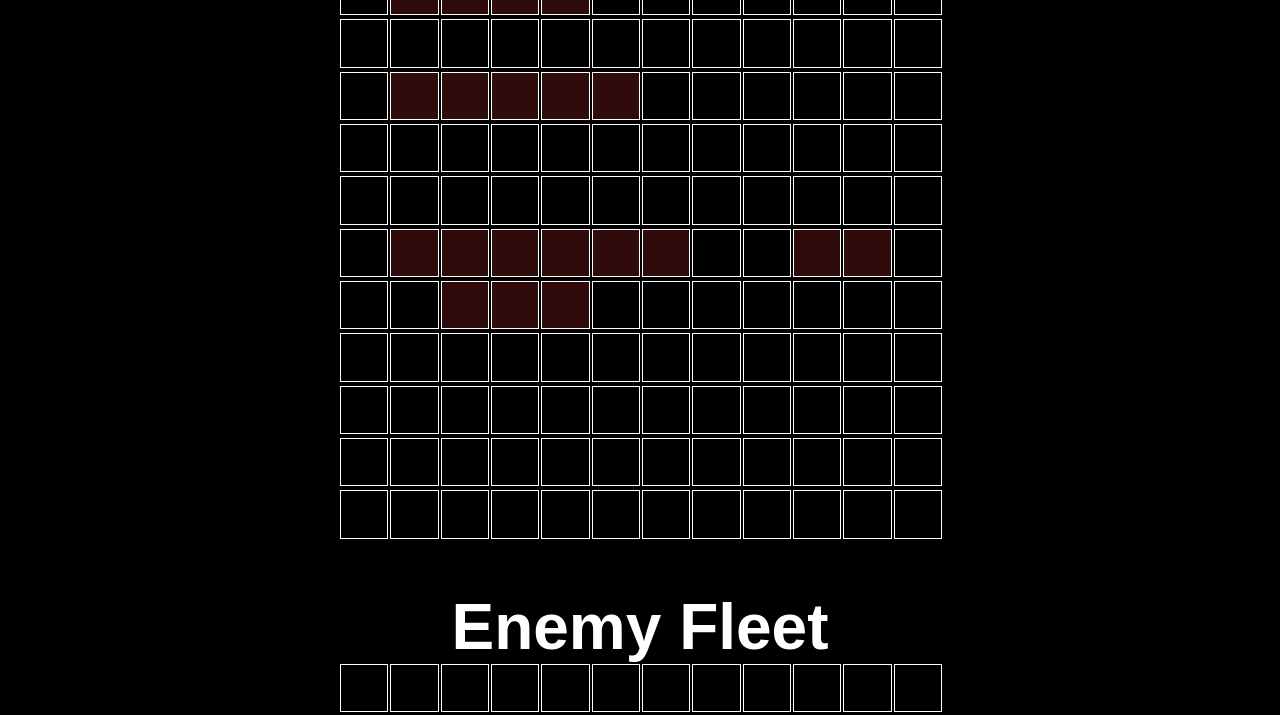
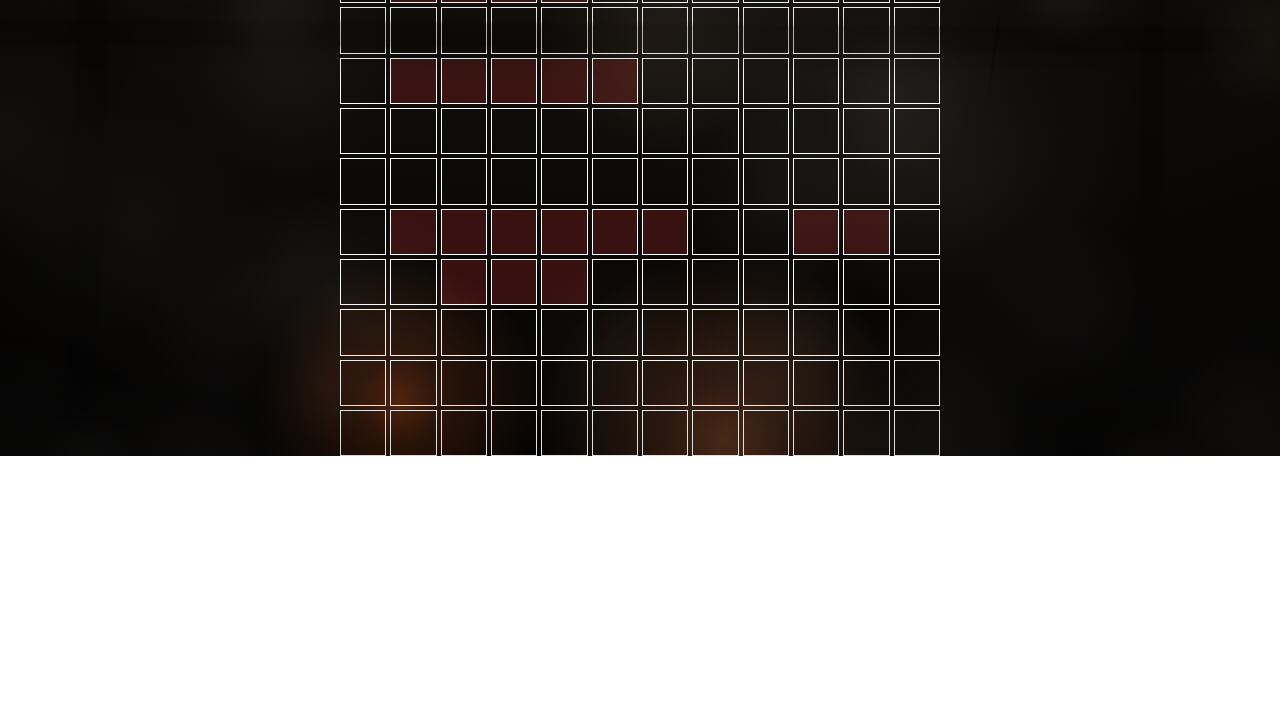
Before and after one commit to Louis-dub/carribbean_battle_odin, a website built with webpack: page src/template.html in a window 1280 px wide. Shown: the part 344-1059 px from the top of the page. After the commit the page ends 800 px from the top, so only its background shows below. Built offline with nearby package versions, Linux system fonts and the light colour scheme; a web font is replaced by a local one.

Commit message:
ADD: background

```diff
--- /dev/null
+++ b/src/backgroud/index.js
@@ -0,0 +1,198 @@
+import './styles.css';
+
+function noise2(t, seed){
+    return Math.sin(t * 0.9 + seed) * 0.6
+        + Math.sin(t * 2.3 + seed * 1.7) * 0.3
+        + Math.sin(t * 5.1 + seed * 3.1) * 0.1;
+}
+
+class SmokeParticle{
+    constructor(w, h){ this.reset(w, h, true); }
+    reset(w, h, initial){
+        this.seed = Math.random() * 1000;
+        this.x = Math.random() * w;
+        this.y = initial ? h * (0.5 + Math.random() * 0.6) : h + 60;
+        this.radius = 50 + Math.random() * 110;
+        this.baseSpeed = 0.12 + Math.random() * 0.22;
+        this.driftAmp = 8 + Math.random() * 18;
+        this.maxLife = 900 + Math.random() * 700;
+        this.life = initial ? Math.random() * this.maxLife : 0;
+        this.warmth = Math.random();
+    }
+    update(w, h, t){
+        this.life++;
+        this.y -= this.baseSpeed;
+        this.x += noise2(t * 0.01, this.seed) * (this.driftAmp * 0.02);
+        if (this.life > this.maxLife || this.y < -this.radius){
+            this.reset(w, h, false);
+        }
+    }
+    alpha(){
+        const lifeRatio = this.life / this.maxLife;
+        let a;
+        if (lifeRatio < 0.15) a = lifeRatio / 0.15;
+        else if (lifeRatio > 0.75) a = (1 - lifeRatio) / 0.25;
+        else a = 1;
+        return Math.max(0, Math.min(1, a)) * 0.16;
+    }
+    draw(ctx){
+        const a = this.alpha();
+        if (a <= 0.002) return;
+        const g = ctx.createRadialGradient(this.x, this.y, 0, this.x, this.y, this.radius);
+        const warm = this.warmth > 0.85;
+        const rgb = warm ? '90, 68, 50' : '54, 50, 46';
+        g.addColorStop(0, `rgba(${rgb}, ${a})`);
+        g.addColorStop(0.5, `rgba(${rgb}, ${a * 0.55})`);
+        g.addColorStop(1, `rgba(${rgb}, 0)`);
+        ctx.fillStyle = g;
+        ctx.beginPath();
+        ctx.arc(this.x, this.y, this.radius, 0, Math.PI * 2);
+        ctx.fill();
+    }
+}
+
+class GlowLight{
+    constructor(type, w, h){
+        this.type = type;
+        this.w = w; this.h = h;
+        this.seed = Math.random() * 1000;
+        this.spawnTime = 0;
+
+        if (type === 'ember'){
+            this.x = w * (0.15 + Math.random() * 0.7);
+            this.y = h * (0.92 + Math.random() * 0.06);
+            this.baseRadius = 140 + Math.random() * 90;
+            this.color = [255, 108, 40];
+            this.baseAlpha = 0.35;
+        } else if (type === 'lantern'){
+            this.x = w * (0.2 + Math.random() * 0.6);
+            this.y = h * (0.25 + Math.random() * 0.3);
+            this.baseRadius = 55 + Math.random() * 25;
+            this.color = [255, 201, 107];
+            this.baseAlpha = 0.4;
+            this.swingAmp = 12 + Math.random() * 14;
+        } else {
+            this.x = Math.random() * w;
+            this.y = h * (0.3 + Math.random() * 0.5);
+            this.baseRadius = 100 + Math.random() * 60;
+            this.color = [255, 236, 190];
+            this.life = 0;
+            this.maxLife = 18 + Math.random() * 14;
+        }
+    }
+    update(t){
+        if (this.type === 'lantern'){
+            this.dx = Math.sin(t * 0.0016 + this.seed) * this.swingAmp;
+            this.dy = Math.sin(t * 0.0031 + this.seed) * (this.swingAmp * 0.25);
+        }
+        if (this.type === 'spark') this.life++;
+    }
+    alphaNow(t){
+        if (this.type === 'ember'){
+            const flicker = noise2(t * 0.02, this.seed) * 0.5 + 0.5;
+            return this.baseAlpha * (0.55 + flicker * 0.6);
+        }
+        if (this.type === 'lantern'){
+            const flicker = noise2(t * 0.04, this.seed + 50) * 0.5 + 0.5;
+            return this.baseAlpha * (0.5 + flicker * 0.7);
+        }
+        const r = this.life / this.maxLife;
+        return Math.max(0, (1 - r) ** 2) * 0.85;
+    }
+    dead(){ return this.type === 'spark' && this.life > this.maxLife; }
+    draw(ctx, t){
+        const a = this.alphaNow(t);
+        if (a <= 0.01) return;
+        const x = this.x + (this.dx || 0);
+        const y = this.y + (this.dy || 0);
+        const r = this.baseRadius * (this.type === 'spark' ? (0.6 + this.life / this.maxLife) : 1);
+        const [R,G,B] = this.color;
+        const g = ctx.createRadialGradient(x, y, 0, x, y, r);
+        g.addColorStop(0,   `rgba(${R},${G},${B}, ${a})`);
+        g.addColorStop(0.3, `rgba(${R},${G},${B}, ${a * 0.5})`);
+        g.addColorStop(1,   `rgba(${R},${G},${B}, 0)`);
+        ctx.fillStyle = g;
+        ctx.beginPath();
+        ctx.arc(x, y, r, 0, Math.PI * 2);
+        ctx.fill();
+    }
+}
+
+function init(containerId, opts = {}){
+    const container = document.getElementById(containerId);
+    if (!container) throw new Error(`PirateShipBackground: conteneur #${containerId} introuvable`);
+
+    const smokeCanvas = container.querySelector('#smoke-canvas') || document.createElement('canvas');
+    const lightCanvas = container.querySelector('#light-canvas') || document.createElement('canvas');
+    const sctx = smokeCanvas.getContext('2d');
+    const lctx = lightCanvas.getContext('2d');
+
+    smokeCanvas.style.mixBlendMode = 'screen';
+    smokeCanvas.style.zIndex = '2';
+    lightCanvas.style.mixBlendMode = 'screen';
+    lightCanvas.style.zIndex = '3';
+
+    let W, H, dpr;
+    function resize(){
+        dpr = Math.min(window.devicePixelRatio || 1, 2);
+        W = container.clientWidth;
+        H = container.clientHeight;
+        [smokeCanvas, lightCanvas].forEach(c => {
+            c.width = W * dpr;
+            c.height = H * dpr;
+        });
+        sctx.setTransform(dpr,0,0,dpr,0,0);
+        lctx.setTransform(dpr,0,0,dpr,0,0);
+    }
+    resize();
+    window.addEventListener('resize', resize);
+
+    const particleCount = opts.particleCount ?? 46;
+    const particles = Array.from({length: particleCount}, () => new SmokeParticle(W, H));
+
+    const lights = [
+        new GlowLight('ember', W, H),
+        new GlowLight('ember', W, H),
+        new GlowLight('lantern', W, H),
+    ];
+    const maxSparks = 2;
+
+    let running = true;
+    let rafId = null;
+
+    function frame(t){
+        if (!running) return;
+
+        sctx.clearRect(0, 0, W, H);
+        particles.forEach(p => { p.update(W, H, t); p.draw(sctx); });
+
+        lctx.clearRect(0, 0, W, H);
+        lctx.globalCompositeOperation = 'lighter';
+        const sparkCount = lights.filter(l => l.type === 'spark').length;
+        if (sparkCount < maxSparks && Math.random() < 0.004){
+            lights.push(new GlowLight('spark', W, H));
+        }
+        for (let i = lights.length - 1; i >= 0; i--){
+            const l = lights[i];
+            l.update(t);
+            l.draw(lctx, t);
+            if (l.dead()) lights.splice(i, 1);
+        }
+        lctx.globalCompositeOperation = 'source-over';
+
+        rafId = requestAnimationFrame(frame);
+    }
+    rafId = requestAnimationFrame(frame);
+
+    return {
+        destroy(){
+            running = false;
+            if (rafId) cancelAnimationFrame(rafId);
+            window.removeEventListener('resize', resize);
+        },
+        pause(){ running = false; if (rafId) cancelAnimationFrame(rafId); },
+        resume(){ if (!running){ running = true; rafId = requestAnimationFrame(frame); } }
+    };
+}
+
+export { init as initBackground };
--- /dev/null
+++ b/src/backgroud/styles.css
@@ -0,0 +1,107 @@
+:root{
+    --void:        #0a0806;
+    --anthracite:  #16130f;
+    --wood-dark:   #2a1c11;
+    --wood-shadow: #1a1108;
+    --ember:       #ff7a29;
+    --ember-deep:   #9a2d0a;
+    --flame:       #ffc96b;
+    --smoke-rgb:   58, 52, 46;
+}
+
+html, body {
+    margin: 0;
+    height: 100%;
+}
+
+.pirate-bg{
+    position: relative;
+    width: 100%;
+    height: 100%;
+    min-height: 100vh;
+    overflow: hidden;
+    padding: clamp(16px, 4vw, 40px);
+    background:
+        radial-gradient(120% 90% at 50% 20%, var(--anthracite) 0%, var(--void) 60%, #000 100%);
+    isolation: isolate;
+}
+
+.pirate-bg canvas{
+    position: absolute;
+    inset: 0;
+    width: 100%;
+    height: 100%;
+    pointer-events: none;
+}
+
+.structural-layer{
+    position: absolute;
+    inset: 0;
+    z-index: 1;
+    mix-blend-mode: multiply;
+    pointer-events: none;
+}
+
+.beam{
+    position: absolute;
+    background: linear-gradient(180deg, var(--wood-dark) 0%, var(--wood-shadow) 100%);
+    opacity: 0.55;
+    filter: blur(1.5px);
+    box-shadow: 0 0 40px 10px rgba(0,0,0,0.6);
+}
+.beam-h{
+    left: -5%; width: 110%; height: 34px;
+}
+.beam-h.b1{ top: 4%; transform: rotate(-0.6deg); }
+.beam-h.b2{ top: 46%; transform: rotate(0.4deg); opacity:0.35; height:26px; }
+
+.beam-v{
+    top: -5%; height: 110%; width: 30px;
+    transform: skewX(-2deg);
+}
+.beam-v.b3{ left: 6%; opacity: 0.4; }
+.beam-v.b4{ right: 9%; opacity: 0.3; width:22px; }
+
+.rope{
+    position: absolute;
+    width: 3px;
+    background: linear-gradient(180deg, var(--wood-shadow), transparent 92%);
+    opacity: 0.5;
+    border-radius: 3px;
+    transform-origin: top center;
+    filter: blur(0.4px);
+}
+
+.rope.r1{ top: 3%; left: 22%; height: 40%; transform: rotate(4deg) skewX(-6deg); }
+.rope.r2{ top: 3%; left: 61%; height: 55%; transform: rotate(-6deg) skewX(4deg); opacity:0.35;}
+.rope.r3{ top: 45%; left: 78%; height: 30%; transform: rotate(8deg); opacity:0.3;}
+
+.barrel{
+    position: absolute;
+    border-radius: 45% 45% 50% 50% / 20% 20% 12% 12%;
+    background: radial-gradient(circle at 35% 30%, var(--wood-dark), var(--wood-shadow) 75%);
+    opacity: 0.45;
+    filter: blur(1px);
+}
+.barrel.k1{ width: 90px; height: 110px; left: 4%; bottom: -3%; }
+.barrel.k2{ width: 70px; height: 85px; right: 8%; bottom: -2%; opacity:0.3; }
+
+.vignette{
+    position: absolute;
+    inset: 0;
+    z-index: 4;
+    pointer-events: none;
+    background: radial-gradient(120% 100% at 50% 55%,
+        transparent 30%,
+        rgba(0,0,0,0.35) 70%,
+        rgba(0,0,0,0.85) 100%);
+    mix-blend-mode: multiply;
+}
+
+.grain{
+    position:absolute; inset:0; z-index:5; pointer-events:none; opacity:0.05;
+    background-image:
+        repeating-linear-gradient(0deg, #fff 0px, transparent 1px, transparent 2px),
+        repeating-linear-gradient(90deg, #fff 0px, transparent 1px, transparent 2px);
+    mix-blend-mode: overlay;
+}
--- a/src/index.js
+++ b/src/index.js
@@ -2,6 +2,7 @@
 import logo from './images/logo_battleship.png';
 import { Player, Computer } from './components/playerClass.js';
 import { grids, player, computer } from './displayGrid.js';
+import { initBackground } from './backgroud/index.js';
 
 
 document.addEventListener("DOMContentLoaded", () => {
@@ -19,3 +20,5 @@
 const content = document.getElementById("content");
 
 content.appendChild(grids);
+
+const bgController = initBackground('pirate-bg', { particleCount: 46 });
--- a/src/styles.css
+++ b/src/styles.css
@@ -1,10 +1,19 @@
 @import url('https://fonts.googleapis.com/css2?family=Caudex&family=RocknRoll+One&display=swap');
+
+*{box-sizing:border-box;}
+
+html, body {
+    margin: 0;
+    padding: 0;
+    min-height: 100%;
+    background: transparent;
+}
 
 body {
     font-family: "RocknRoll One", sans-serif;
     color: white;
-    background-color: black;
-    padding: clamp(16px, 4vw, 40px);
+    background-color: transparent;
+    padding: 0;
 }
 
 .title {
--- a/src/template.html
+++ b/src/template.html
@@ -8,6 +8,24 @@
     </head>
 
     <body>
+        <div id="pirate-bg" class="pirate-bg">
+        <div class="structural-layer">
+            <div class="beam beam-h b1"></div>
+            <div class="beam beam-h b2"></div>
+            <div class="beam beam-v b3"></div>
+            <div class="beam beam-v b4"></div>
+            <div class="rope r1"></div>
+            <div class="rope r2"></div>
+            <div class="rope r3"></div>
+            <div class="barrel k1"></div>
+            <div class="barrel k2"></div>
+        </div>
+
+        <canvas id="smoke-canvas"></canvas>
+        <canvas id="light-canvas"></canvas>
+
+        <div class="vignette"></div>
+        <div class="grain"></div>
         <div class="title">
             <img alt="Logo" id="img-logo">
             <h1>Carribbean Battle</h1>
```
